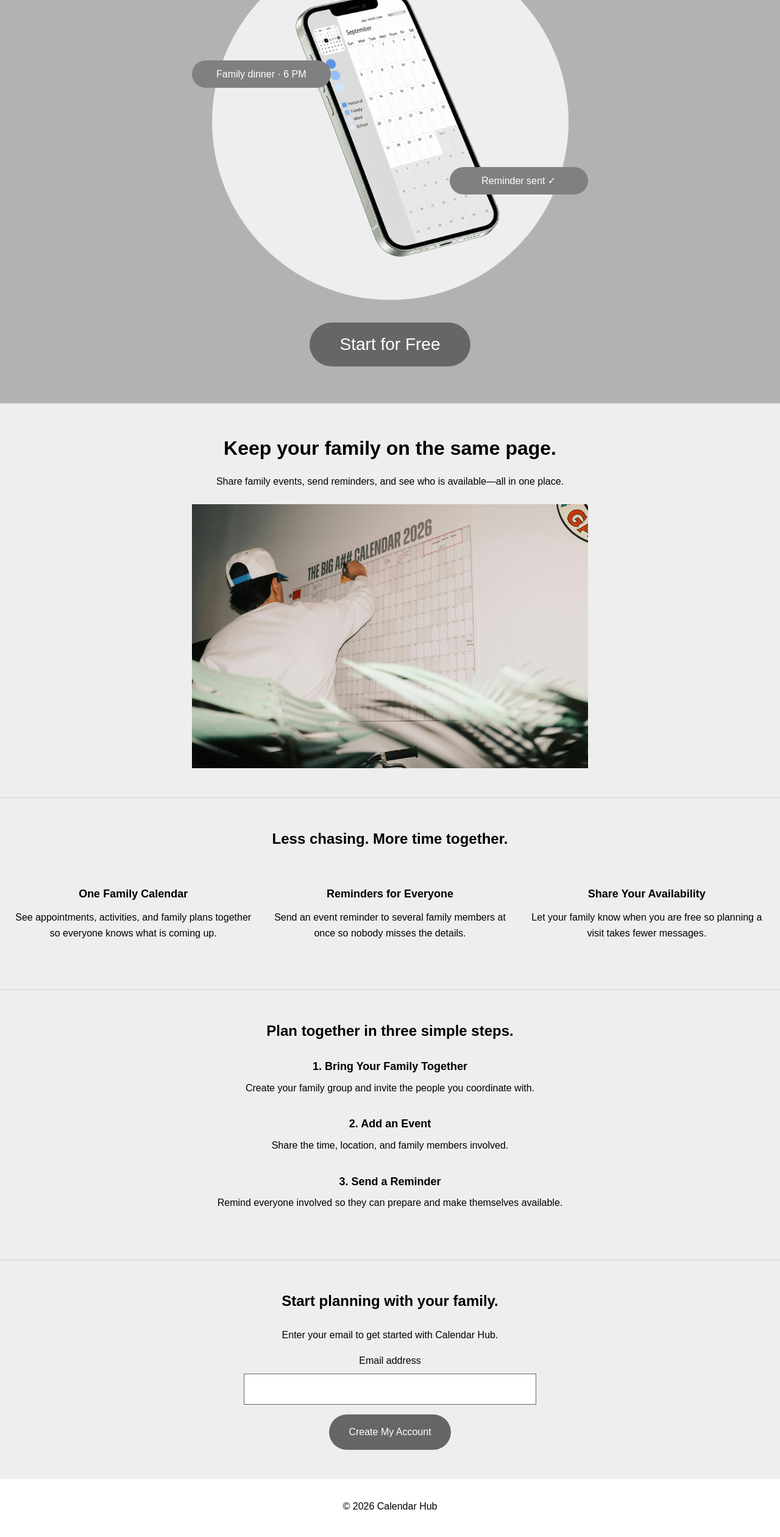
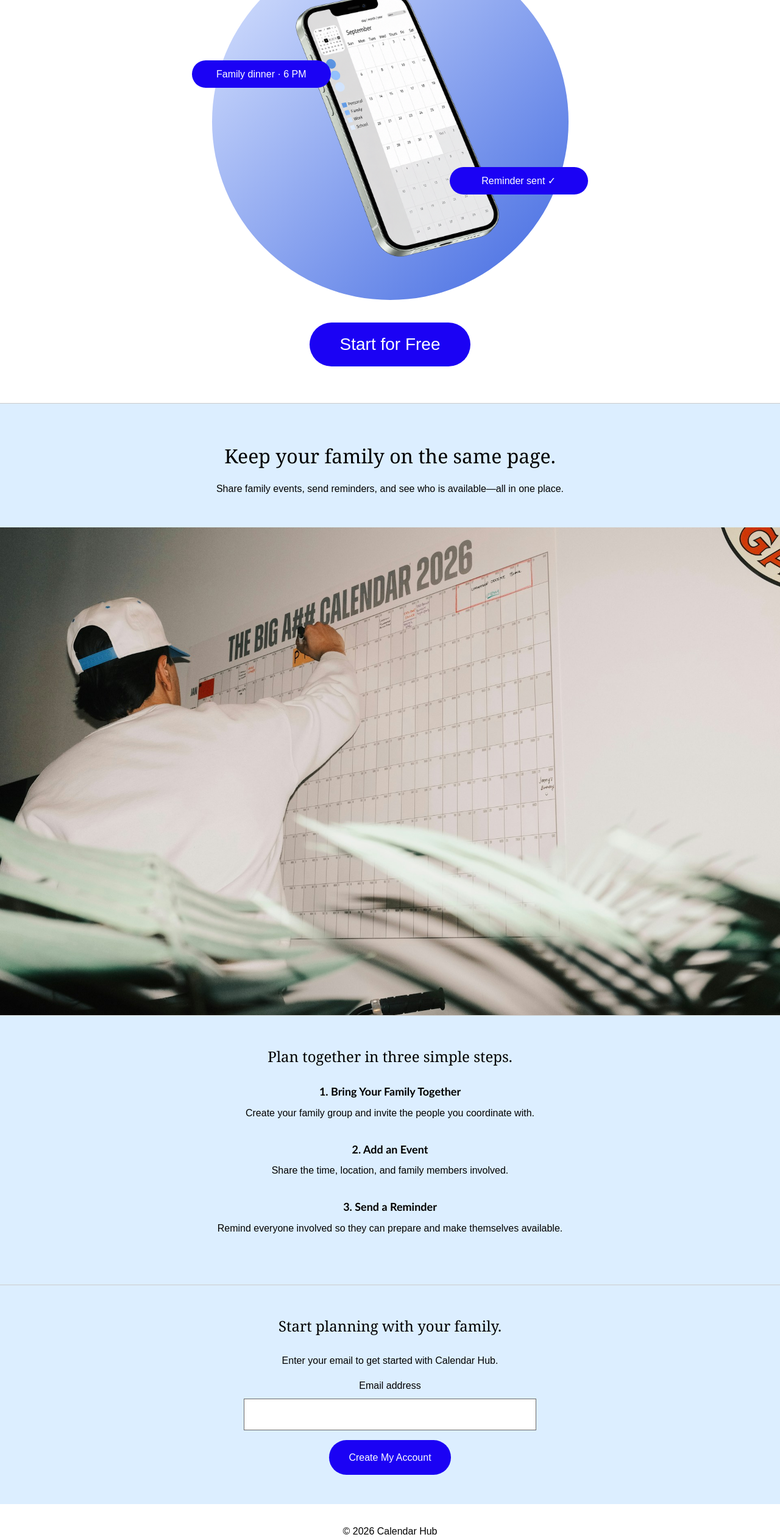
Before and after one commit to Rkholo/touro-f26-kholodenko-rebecca, a plain HTML site: page index.html in a window 1280 px wide. Shown: the part 279-2800 px from the top of the page at 61% size. Drawn offline with Linux system fonts and the light colour scheme.

Commit message:
Polished css/fonts/colours

```diff
--- a/index.html
+++ b/index.html
@@ -16,7 +16,6 @@
         <a href="#how-it-works">How It Works</a>
         <a href="#features">Features</a>
         <a href="#sign-up">Sign Up</a>
-        <a href="calendar.html">My Calendar</a>
       </nav>
     </header>
 
@@ -35,7 +34,8 @@
 <div class="notification right">Reminder sent ✓</div>
 </div>
 
-        <a class="cta" href="#sign-up">Start for Free</a>
+
+      <a href="calendar.html" class="cta">Start for Free</a>
       </section>
 
       <!-- INTRODUCTION SECTION: SCROLL DOWN TO SEE -->
@@ -53,34 +53,6 @@
         >
       </section>
 
-      <!-- FEATURES SECTION -->
-      <section class="content-section" id="features">
-        <h2>Less chasing. More time together.</h2>
-
-        <article>
-          <h3>One Family Calendar</h3>
-          <p>
-            See appointments, activities, and family plans together
-            so everyone knows what is coming up.
-          </p>
-        </article>
-
-        <article>
-          <h3>Reminders for Everyone</h3>
-          <p>
-            Send an event reminder to several family members at
-            once so nobody misses the details.
-          </p>
-        </article>
-
-        <article>
-          <h3>Share Your Availability</h3>
-          <p>
-            Let your family know when you are free so planning
-            a visit takes fewer messages.
-          </p>
-        </article>
-      </section>
 
       <!-- HOW IT WORKS SECTION -->
       <section class="content-section" id="how-it-works">
--- a/style.css
+++ b/style.css
@@ -23,7 +23,7 @@ header {
   align-items: center;
   gap: 20px;
   padding: 20px 40px;
-  background: white;
+  background: #1b02f4;
 }
 
 .logo {
@@ -44,13 +44,13 @@ nav {
 }
 
 nav a {
-  color: #666;
+  color: #FFFF;
   text-decoration: none;
 }
 
 /* ORIGINAL OPENING */
 main {
-  background: #b2b2b2;
+  background: #fff;
   text-align: center;
 }
 
@@ -73,7 +73,7 @@ main {
   width: 90%;
   aspect-ratio: 1;
   border-radius: 50%;
-  background: #eee;
+  background: linear-gradient(135deg, #DCE6FF, #4169E1);
 }
 
 .notification {
@@ -81,7 +81,7 @@ main {
   width: 35%;
   aspect-ratio: 227.5 / 45;
   border-radius: 30px;
-  background: #808080;
+  background: #1b02f4;
 }
 
 .left {
@@ -99,7 +99,7 @@ main {
   margin-top: 30px;
   padding: 20px 50px;
   border-radius: 50px;
-  background: #666;
+  background: #1b02f4;
   color: white;
   font-size: 28px;
   text-decoration: none;
@@ -110,7 +110,7 @@ main {
 .content-section {
   padding: 3rem 1.5rem;
   border-top: 1px solid #ccc;
-  background: #eee;
+  background: #DCEEFF;
   line-height: 1.6;
 }
 
@@ -167,7 +167,7 @@ button {
   padding: 1rem 2rem;
   border: none;
   border-radius: 50px;
-  background: #666;
+  background: #1b02f4;
   color: white;
   font: inherit;
   cursor: pointer;
@@ -575,3 +575,83 @@ header nav {
     flex: 1 1 140px;
   }
 }
+
+.introduction {
+  padding: 0;
+}
+
+.introduction img {
+  display: block;
+  width: 100%;
+  max-width: none;
+  height: 100vh;
+  margin: 0;
+  object-fit: cover;
+}
+
+.introduction {
+  padding-top: 60px;
+}
+
+.introduction p {
+  margin-bottom: 50px;
+}
+
+/* Page background */
+.calendar-page .dashboard {
+  background: #FAF8F4;
+}
+
+/* Sidebar */
+.calendar-page .calendar-sidebar {
+  background: #DCEEFF;
+}
+
+/* Sidebar buttons */
+.calendar-page .calendar-sidebar nav a {
+  background: #1B02F4;
+  color: white;
+}
+
+/* Calendar background */
+.calendar-page .calendar-section {
+  background: #FAF8F4;
+}
+
+/* Days-of-the-week row */
+.calendar-page th {
+  background: #DCEEFF;
+}
+
+/* Event boxes */
+.calendar-page .calendar-event {
+  background: #E5E0FF;
+  border-left-color: #1B02F4;
+}
+
+/* Category squares */
+.calendar-page .calendar-sidebar li::before {
+  background: #1B02F4;
+}
+
+.calendar-page .calendar-sidebar li:nth-child(2)::before {
+  background: #A99BFF;
+}
+
+.calendar-page .calendar-sidebar li:nth-child(3)::before {
+  background: #F4BDCF;
+}
+
+.calendar-page .calendar-sidebar li:nth-child(4)::before {
+  background: #A8D8C0;
+}
+
+h1,
+h2 {
+  font-family: Georgia, serif;
+  font-weight: 400;
+}
+
+h3 {
+  font-family: Trebuchet MS, sans-serif;
+}
```
